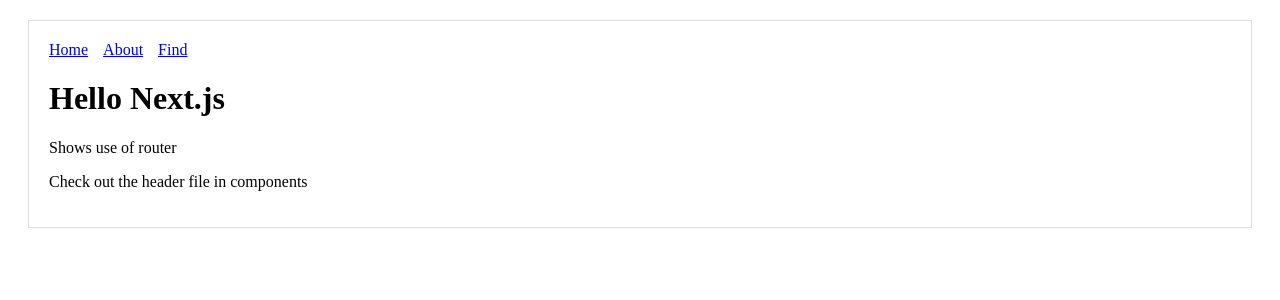
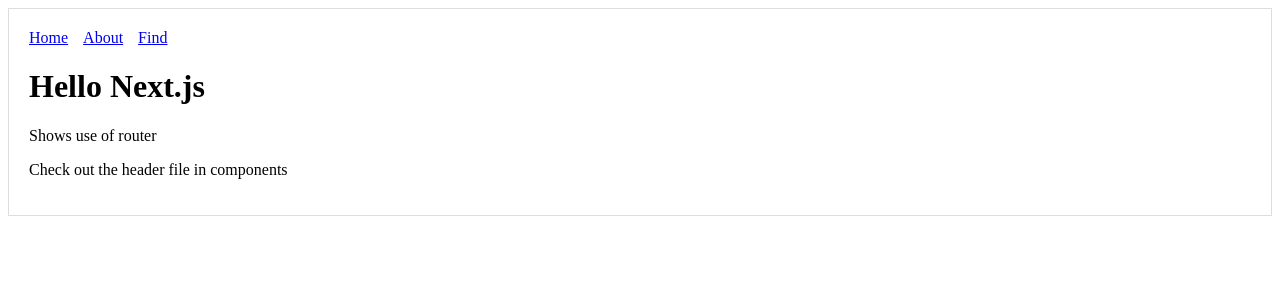
Before and after one commit to aloveland/350-repository, a Next.js app in the folder nextjs/: page / in a window 1280 px wide. Shown: the top 300 px of the page. Built offline with nearby package versions, Linux system fonts and the light colour scheme.

Commit message:
Update MyLayout.js

```diff
--- a/nextjs/components/MyLayout.js
+++ b/nextjs/components/MyLayout.js
@@ -1,7 +1,7 @@
 import Header from './Header'
 
 const layoutStyle = {
-  margin: 20,
+  margin: 'auto auto',
   padding: 20,
   border: '1px solid #DDD'
 }
```
